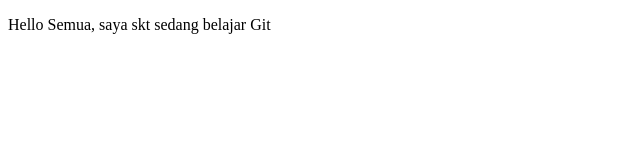
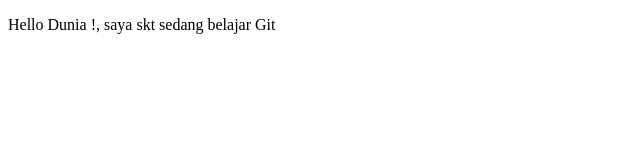
Before and after one commit to andytinto/belajar_akt, a plain HTML site: page index.html in a window 1280 px wide. Shown: the full height of the page, 0-640 px from the left. Drawn offline with Linux system fonts and the light colour scheme.

Commit message:
revisi 1

```diff
--- a/index.html
+++ b/index.html
@@ -12,7 +12,7 @@
             <p class="browsehappy">You are using an <strong>outdated</strong> browser. Please <a href="#">upgrade your browser</a> to improve your experience.</p>
         <![endif]-->
 
-        <p>Hello Semua, saya skt sedang belajar Git</p>
+        <p>Hello Dunia !, saya skt sedang belajar Git</p>
 
         <script src="" async defer></script>
     </body>
```
